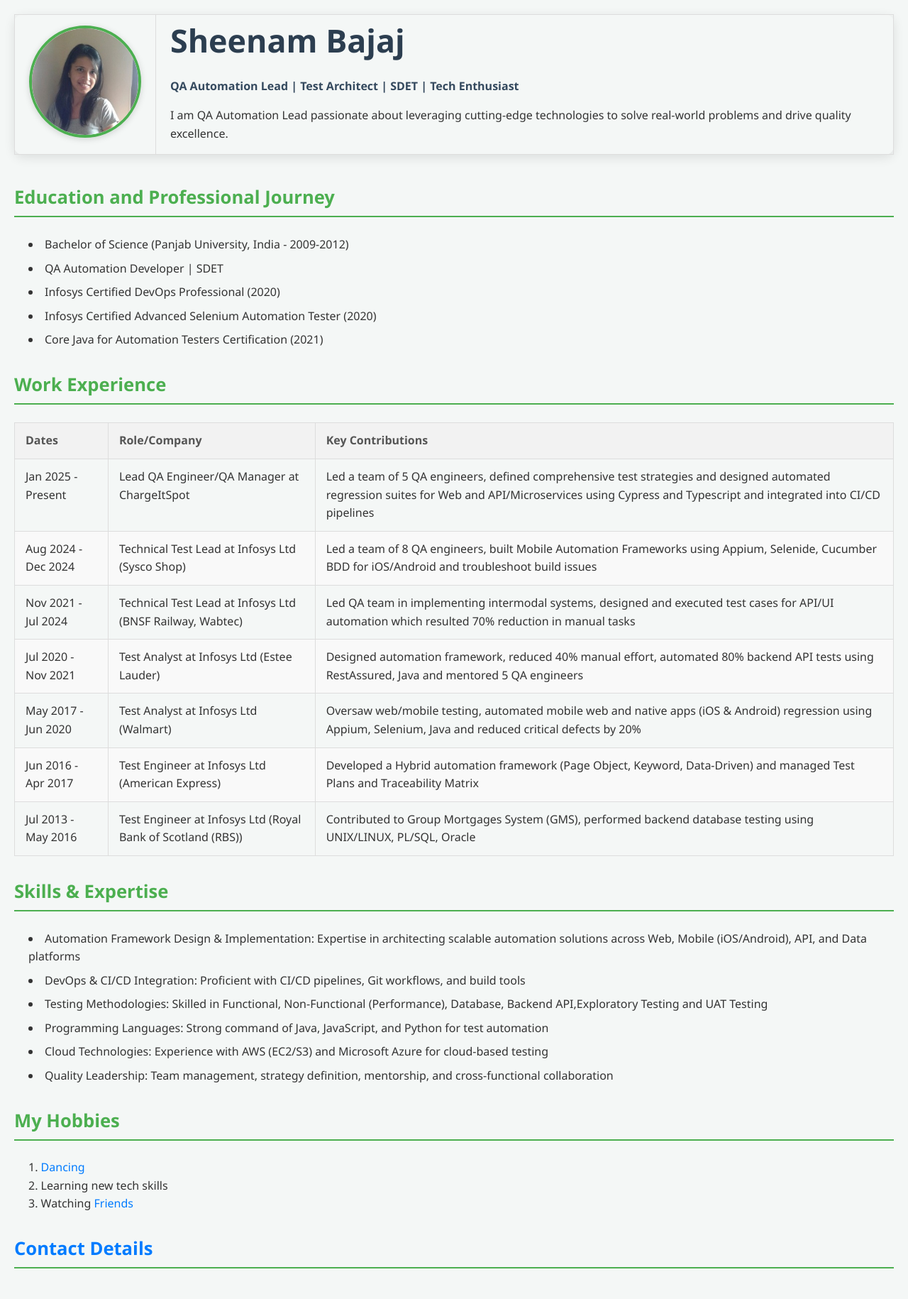
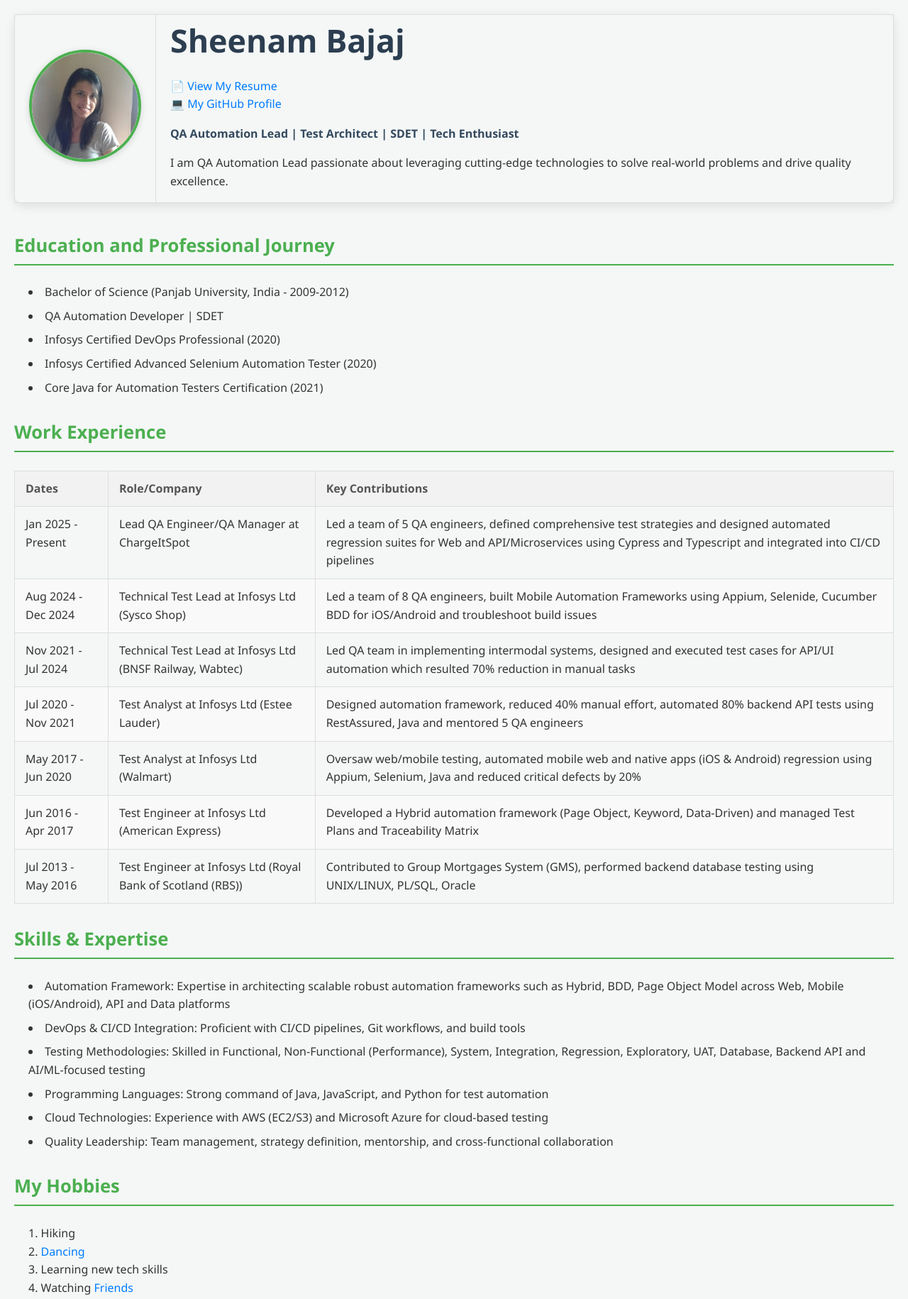
Before and after one commit to sheenam200/Sheenam_Potfolio_Website, a plain HTML site: page index.html in a window 1280 px wide. Shown: the top 1830 px of the page at 71% size. Drawn offline with Linux system fonts and the light colour scheme.

Commit message:
updated resume

```diff
--- a/index.html
+++ b/index.html
@@ -12,7 +12,12 @@
 
     <table class="header-section"> <tr>
             <td class="profile-image-cell"> <img src="images/profile.jpg" alt="Sheenam Bajaj Profile Picture" width="150" height="150"> </td>
-            <td class="profile-info-cell"> <h1>Sheenam Bajaj</h1>
+            <td class="profile-info-cell">
+            <h1>Sheenam Bajaj</h1>
+            <p>
+                📄 <a href="documents/Sheenam Bajaj_Resume.pdf" target="_blank">View My Resume</a><br>
+                💻 <a href="https://github.com/sheenam200" target="_blank">My GitHub Profile</a>
+            </p>
                 <p><em><strong>QA Automation Lead | Test Architect | SDET | Tech Enthusiast</strong></em></p>
                 <p>I am QA Automation Lead passionate about leveraging cutting-edge technologies to solve real-world problems and drive quality excellence.</p> </td>
         </tr>
@@ -77,9 +82,9 @@
 
     <h3>Skills & Expertise</h3>
     <ul>
-        <li>Automation Framework Design & Implementation: Expertise in architecting scalable automation solutions across Web, Mobile (iOS/Android), API, and Data platforms</li>
+        <li>Automation Framework: Expertise in architecting scalable robust automation frameworks such as Hybrid, BDD, Page Object Model across Web, Mobile (iOS/Android), API and Data platforms</li>
         <li>DevOps & CI/CD Integration: Proficient with CI/CD pipelines, Git workflows, and build tools</li>
-        <li>Testing Methodologies: Skilled in Functional, Non-Functional (Performance), Database, Backend API,Exploratory Testing and UAT Testing</li>
+        <li>Testing Methodologies: Skilled in Functional, Non-Functional (Performance), System, Integration, Regression, Exploratory, UAT, Database, Backend API and AI/ML-focused testing</li>
         <li>Programming Languages: Strong command of Java, JavaScript, and Python for test automation</li>
         <li>Cloud Technologies: Experience with AWS (EC2/S3) and Microsoft Azure for cloud-based testing</li>
         <li>Quality Leadership: Team management, strategy definition, mentorship, and cross-functional collaboration</li>
@@ -88,6 +93,7 @@
 
     <h3>My Hobbies</h3>
     <ol>
+        <li>Hiking</li>
         <li><a href="https://www.youtube.com/results?search_query=dancing" target="_blank">Dancing</a></li> <li>Learning new tech skills</li>
         <li>Watching <a href="https://en.wikipedia.org/wiki/Friends" target="_blank">Friends</a></li>
     </ol>
```
Also changed, not shown: 2 other files.
